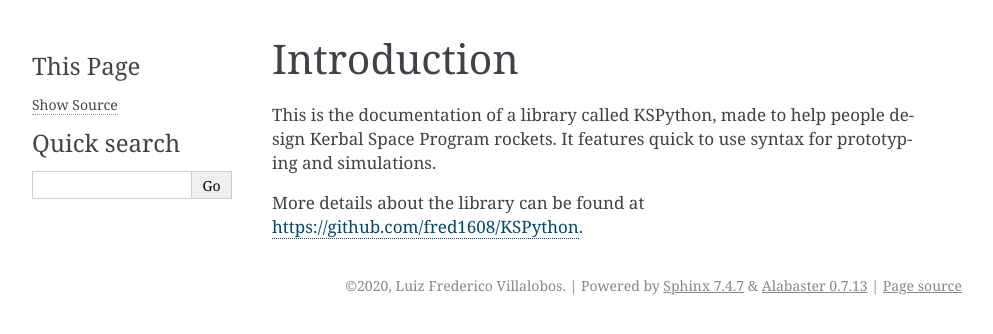
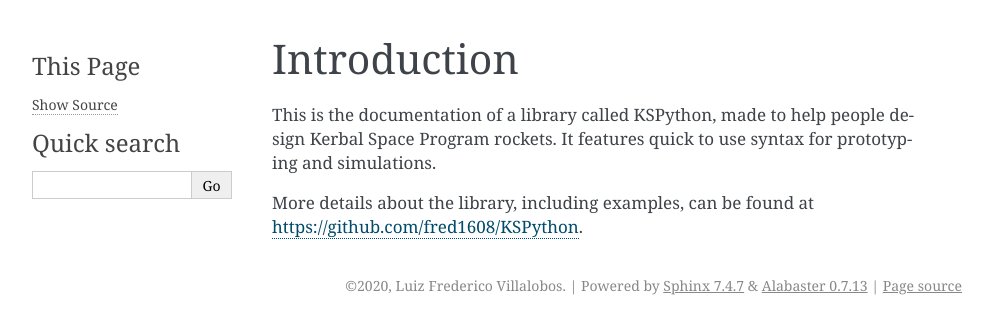
Before and after one commit to fred1608/KSPython, a Sphinx documentation site: the page built from docs/intro.rst, in a window 1280 px wide. Shown: the top 334 px of the page, without its empty margins (148-1141 px from the left). Built offline with Sphinx 7.4.7, drawn with Linux system fonts in a browser that asks for light colours.

Commit message:
DEBUG: Change to documentation to debug read the docs 4

```diff
--- a/docs/conf.py
+++ b/docs/conf.py
@@ -31,8 +31,7 @@
 # Add any Sphinx extension module names here, as strings. They can be
 # extensions coming with Sphinx (named 'sphinx.ext.*') or your custom
 # ones.
-extensions = ['sphinx.ext.autodoc'
-]
+extensions = ['sphinx.ext.autodoc', 'sphinx.ext.napoleon']
 
 # Add any paths that contain templates here, relative to this directory.
 templates_path = ['_templates']
@@ -47,8 +46,13 @@
 
 # The theme to use for HTML and HTML Help pages.  See the documentation for
 # a list of builtin themes.
-#
-html_theme = 'alabaster'
+
+on_rtd = os.environ.get('READTHEDOCS') == 'True'
+if on_rtd:
+    html_theme = 'default'
+else:
+    html_theme = 'alabaster'
+
 
 # Add any paths that contain custom static files (such as style sheets) here,
 # relative to this directory. They are copied after the builtin static files,
--- a/docs/intro.rst
+++ b/docs/intro.rst
@@ -4,4 +4,4 @@
 
 This is the documentation of a library called KSPython, made to help people design Kerbal Space Program rockets. It features quick to use syntax for prototyping and simulations.
 
-More details about the library can be found at https://github.com/fred1608/KSPython.
+More details about the library, including examples, can be found at https://github.com/fred1608/KSPython.
```
Also changed, not shown: docs/requirements.txt (added, +49 -0 lines).
